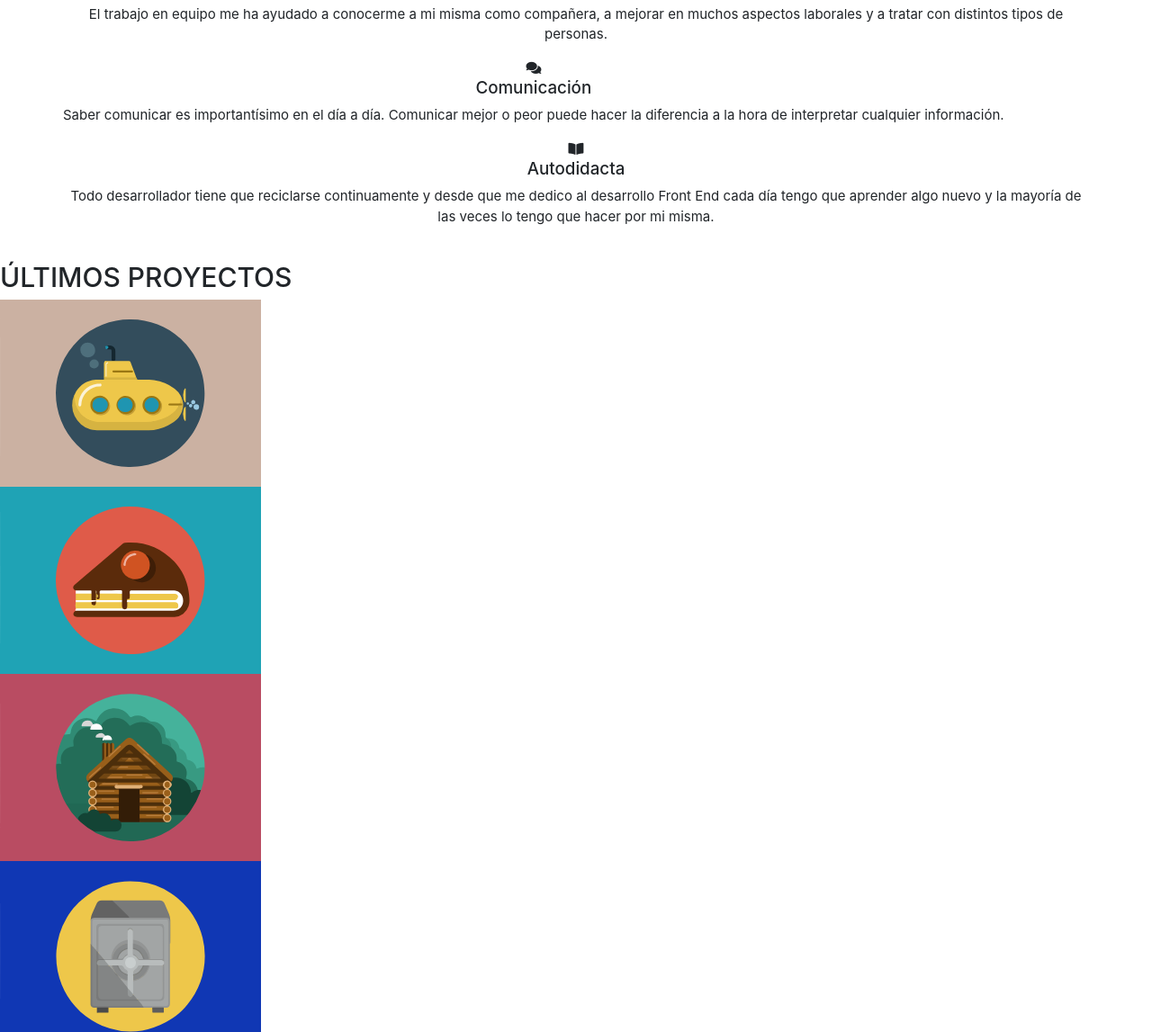
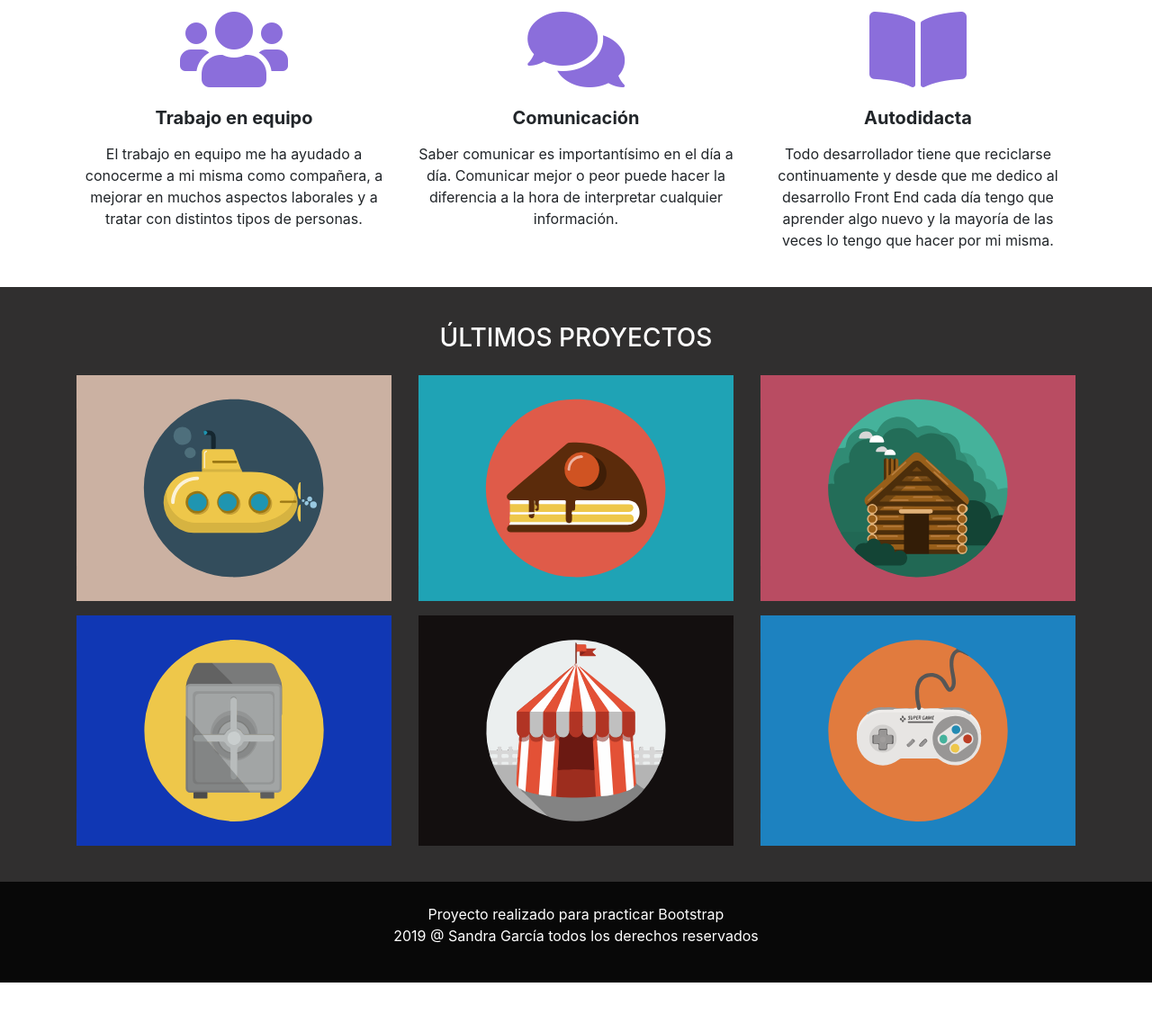
Before and after one commit to SandraCGarcia/bootstrap-proyect, a website: page src/index.html in a window 1280 px wide. Shown: the part 1404-2551 px from the top of the page at 90% size. After the commit the page ends 2496 px from the top, so only its background shows below. Drawn offline with Linux system fonts and the light colour scheme; files whose address does not match are found by name.

Commit message:
versión movil terminada

```diff
--- a/src/index.html
+++ b/src/index.html
@@ -67,23 +67,23 @@
                 <a href="#" class="btn btn-secondary btn-lg" data-toggle="modal" data-target="#quienes-somos">MAS INFORMACIÓN</a>
             </div>
         </section>
-        <section class="servicios py-4 text-center">
+        <section class="aptitudes py-4 text-center">
             <div class="container">
-                <h2 class="h3">PRINCIPALES APTITUDES</h2>
+                <h2 class="h3 h3 mb-4 mt-3">PRINCIPALES APTITUDES</h2>
                 <div class="row">
-                    <div class="col-xs-12">
+                    <div class="col-md-4">
                             <i class="fas fa-users"></i>
-                        <h3 class="h5">Trabajo en equipo</h3>
+                        <h3 class="h5 my-3">Trabajo en equipo</h3>
                         <p>El trabajo en equipo me ha ayudado a conocerme a mi misma como compañera, a mejorar en muchos aspectos laborales y a tratar con distintos tipos de personas.</p>
                     </div>
-                    <div class="">
+                    <div class="col-md-4">
                             <i class="fas fa-comments"></i>
-                        <h3  class="h5">Comunicación</h3>
+                        <h3 class="h5 my-3">Comunicación</h3>
                         <p>Saber comunicar es importantísimo en el día a día. Comunicar mejor o peor puede hacer la diferencia a la hora de interpretar cualquier información.</p>
                     </div>
-                    <div class="">
+                    <div class="col-md-4">
                             <i class="fas fa-book-open"></i>
-                        <h3  class="h5">Autodidacta</h3>
+                        <h3 class="h5 my-3">Autodidacta</h3>
                         <p>Todo desarrollador tiene que reciclarse continuamente y desde que me dedico al desarrollo Front End cada día tengo que aprender algo nuevo y la mayoría de las veces lo tengo que hacer por mi misma.</p>
                     </div>
                 </div>
@@ -91,38 +91,38 @@
         </section>
 
 
-        <section class="">
-            <div class="">
-                <h2 class="">ÚLTIMOS PROYECTOS</h2>
-                <div class="">
-                    <div class="">
-                        <a href="#">
-                            <img src="images/proyecto1.svg" alt="Proyecto 1" width="290" class="">
+        <section class="proyectos py-4 text-center">
+            <div class="container">
+                <h2 class="h3 mb-4 my-3">ÚLTIMOS PROYECTOS</h2>
+                <div class="row">
+                    <div class="col-md-4 mb-3">
+                        <a href="./img/proyecto1.svg">
+                            <img src="img/proyecto1.svg" alt="Proyecto 1" width="290" class="img-fluid mb-auto">
                         </a>
                     </div>
-                    <div class="">
-                        <a href="#">
-                            <img src="images/proyecto2.svg" alt="Proyecto 2" width="290" class="">
+                    <div class="col-md-4 mb-3">
+                        <a href="./img/proyecto2.svg">
+                            <img src="img/proyecto2.svg" alt="Proyecto 2" width="290" class="img-fluid mb-auto">
                         </a>
                     </div>
-                    <div class="">
-                        <a href="#">
-                            <img src="images/proyecto3.svg" alt="Proyecto 3" width="290" class="">
+                    <div class="col-md-4 mb-3">
+                        <a href="./img/proyecto3.svg">
+                            <img src="img/proyecto3.svg" alt="Proyecto 3" width="290" class="img-fluid mb-auto">
                         </a>
                     </div>
-                    <div class="">
-                        <a href="#">
-                            <img src="images/proyecto4.svg" alt="Proyecto 4" width="290" class="">
+                    <div class="col-md-4 mb-3">
+                        <a href="./img/proyecto4.svg">
+                            <img src="img/proyecto4.svg" alt="Proyecto 4" width="290" class="img-fluid mb-auto">
                         </a>
                     </div>
-                    <div class="">
-                        <a href="#">
-                            <img src="images/proyecto5.svg" alt="Proyecto 5" width="290" class="">
+                    <div class="col-md-4 mb-3">
+                        <a href="./img/proyecto5.svg">
+                            <img src="img/proyecto5.svg" alt="Proyecto 5" width="290" class="img-fluid mb-auto">
                         </a>
                     </div>
-                    <div class="">
-                        <a href="#">
-                            <img src="images/proyecto6.svg" alt="Proyecto 6" width="290" class="">
+                    <div class="col-md-4 mb-3">
+                        <a href="./img/proyecto6.svg">
+                            <img src="img/proyecto6.svg" alt="Proyecto 6" width="290" class="img-fluid mb-auto">
                         </a>
                     </div>
                 </div>
@@ -130,9 +130,9 @@
         </section>
 
 
-        <footer class="">
-            <div class="">
-                <p>2016 © AULAIDEAL.COM Todos los derechos reservados</p>
+        <footer class="footer py-4 text-center">
+            <div class="container">
+                <p>Proyecto realizado para practicar Bootstrap<br>2019 @ Sandra García todos los derechos reservados</p>
             </div>
         </footer>
 
--- a/src/scss/core/variables.scss
+++ b/src/scss/core/variables.scss
@@ -7,3 +7,4 @@ $gSoft: #7aebc9;
 $violet: #8b6edb;
 $vSoft: #a595d1;
 $gray: #302f2f;
+$grayDark: #080808;
--- a/src/scss/main.scss
+++ b/src/scss/main.scss
@@ -1,7 +1,7 @@
 @import "./core/variables";
 
 html{
-    font-size: 15px;
+    font-size: 16px;
 }
 
 /*Estilos bloque bienvenidos*/
@@ -11,6 +11,10 @@ html{
     background-size: cover;
     height: 100vh;
     overflow: hidden;
+}
+
+.display-4 {
+    font-size: 3rem;
 }
 
 .fixed-top{
@@ -93,10 +97,43 @@ html{
     clip-path: polygon(20% 0%, 80% 0%, 100% 20%, 100% 80%, 80% 100%, 20% 100%, 0% 80%, 0% 20%);
 }
 
-/*Estilos bloque Servicios*/
+/*Estilos bloque aptitudes*/
+
+.fas{
+    color: $violet;
+    font-size: 6rem;
+}
+
+.aptitudes h3{
+    font-weight: bold;
+}
+
 
 /*Estilos Ultimos proyectos*/
 
+.proyectos{
+    background-color: $gray;
+    color: $blanco;
+}
+
+.proyectos a{
+    display: block;
+    overflow: hidden;
+}
+
+.proyectos img{
+    min-width: 100%;
+}
+
+.proyectos a:hover img{
+    transform: scale(1.5);
+    transition: all .3s ease;
+}
+
 /**Estilos bloque Pie de pagina*/
 
+.footer{
+    background-color: $grayDark;
+    color: $blanco;
+}
 /*medias querys*/
```
Also changed, not shown: src/css/main.css, 1 other file.
